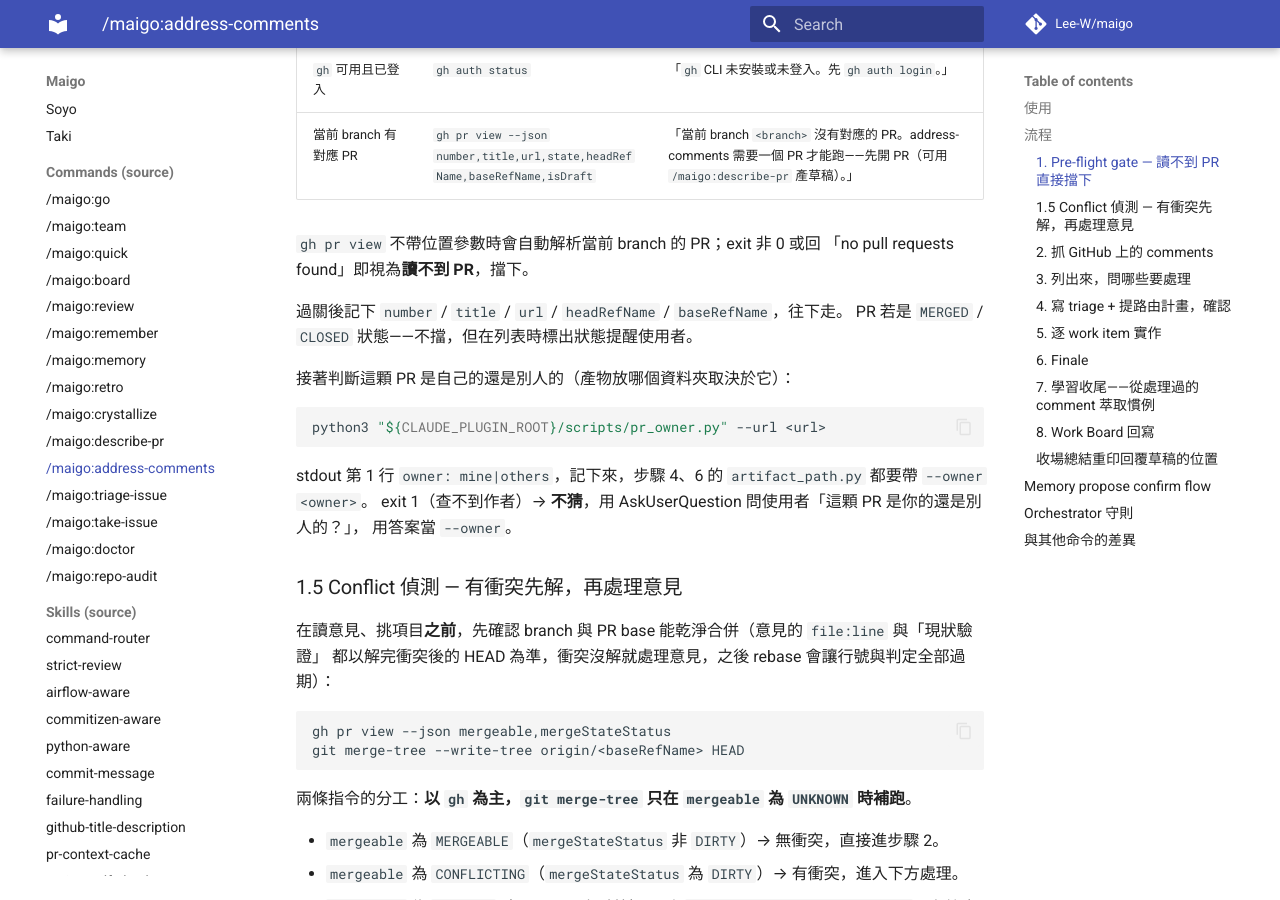
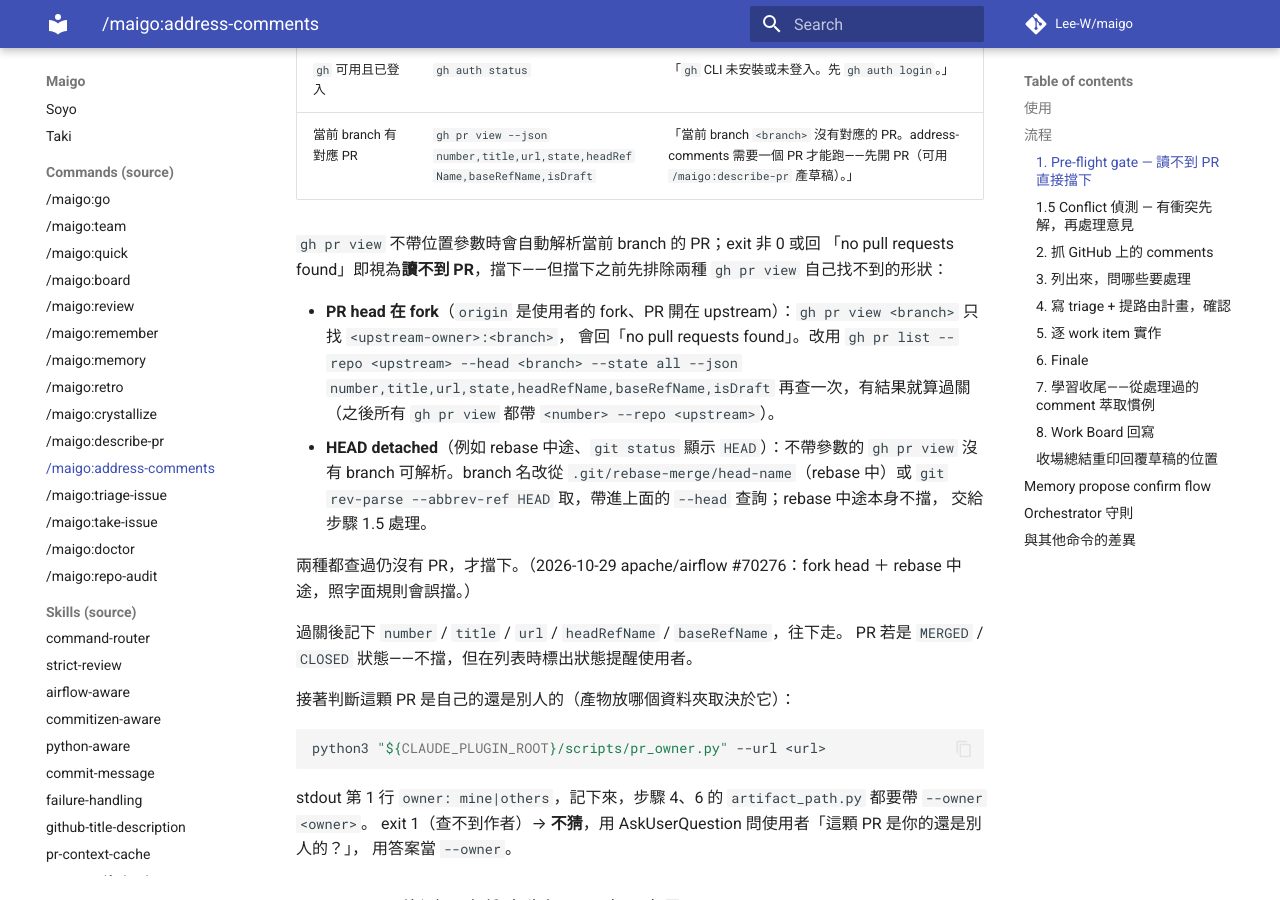
Before and after one commit to Lee-W/maigo, an MkDocs documentation site: the page built from docs/commands/address-comments.md, in a window 1280 px wide and 900 px high, scrolled down 3251 px. Built offline with MkDocs 1.6.1 and Material for MkDocs 9.7.7, drawn with Linux system fonts in a browser that asks for light colours; comment, search, counter and statistics services are not loaded.

Commit message:
fix(address-comments): find the PR when its head lives on a fork or HEAD is detached
The pre-flight gate only ran gh pr view, which cannot resolve a PR whose head branch is on the user's fork or when the worktree sits mid-rebase on a detached HEAD, so a valid PR was blocked. Fall back to gh pr list --head with the branch taken from the rebase state before declaring the PR missing.

```diff
--- a/commands/address-comments.md
+++ b/commands/address-comments.md
@@ -44,7 +44,16 @@ orchestrator 親自跑步驟 1–4（含 1.5）：
 | 當前 branch 有對應 PR | `gh pr view --json number,title,url,state,headRefName,baseRefName,isDraft` | 「當前 branch `<branch>` 沒有對應的 PR。address-comments 需要一個 PR 才能跑——先開 PR（可用 `/maigo:describe-pr` 產草稿）。」 |
 
 `gh pr view` 不帶位置參數時會自動解析當前 branch 的 PR；exit 非 0 或回
-「no pull requests found」即視為**讀不到 PR**，擋下。
+「no pull requests found」即視為**讀不到 PR**，擋下——但擋下之前先排除兩種 `gh pr view` 自己找不到的形狀：
+
+- **PR head 在 fork**（`origin` 是使用者的 fork、PR 開在 upstream）：`gh pr view <branch>` 只找 `<upstream-owner>:<branch>`，
+  會回「no pull requests found」。改用 `gh pr list --repo <upstream> --head <branch> --state all --json number,title,url,state,headRefName,baseRefName,isDraft`
+  再查一次，有結果就算過關（之後所有 `gh pr view` 都帶 `<number> --repo <upstream>`）。
+- **HEAD detached**（例如 rebase 中途、`git status` 顯示 `HEAD`）：不帶參數的 `gh pr view` 沒有 branch 可解析。branch 名改從
+  `.git/rebase-merge/head-name`（rebase 中）或 `git rev-parse --abbrev-ref HEAD` 取，帶進上面的 `--head` 查詢；rebase 中途本身不擋，
+  交給步驟 1.5 處理。
+
+兩種都查過仍沒有 PR，才擋下。（2026-10-29 apache/airflow #70276：fork head ＋ rebase 中途，照字面規則會誤擋。）
 
 過關後記下 `number` / `title` / `url` / `headRefName` / `baseRefName`，往下走。
 PR 若是 `MERGED` / `CLOSED` 狀態——不擋，但在列表時標出狀態提醒使用者。
```
